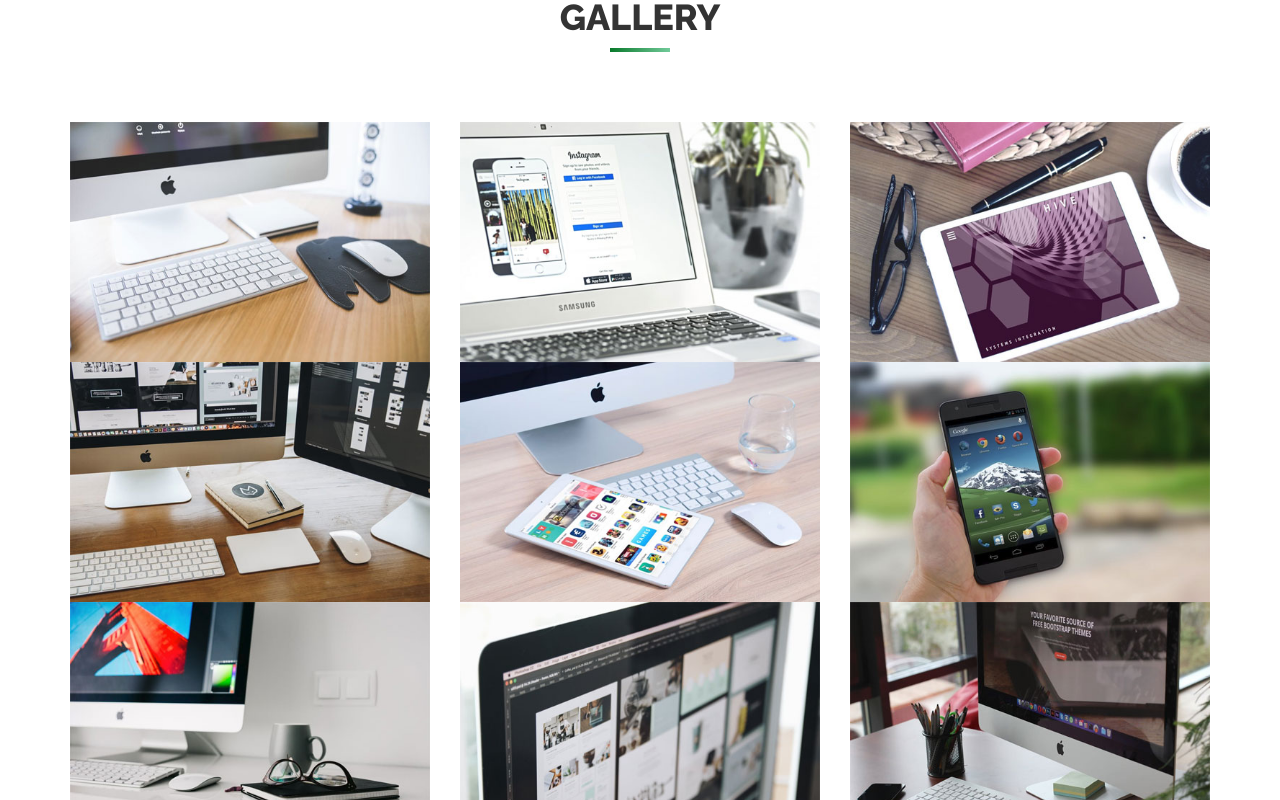
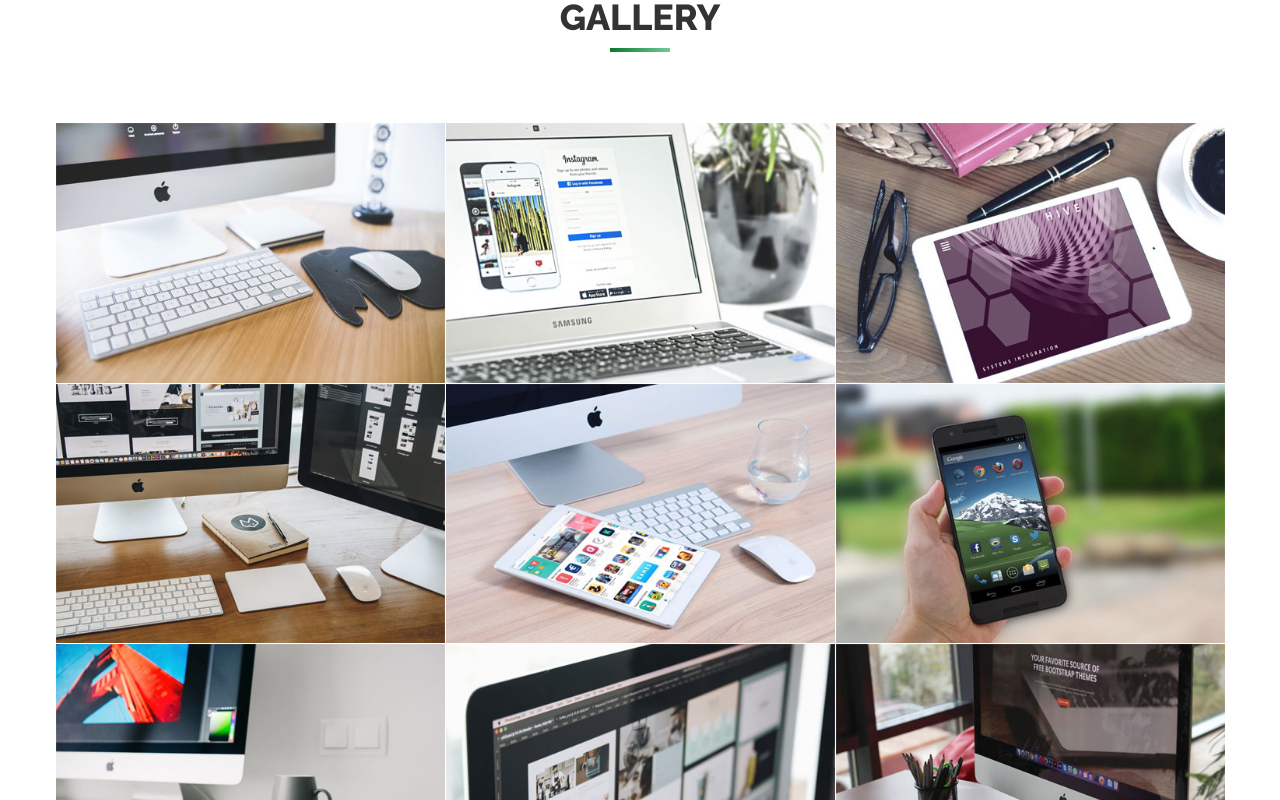
Before and after one commit to ofoe-fiergbor/joy-temple, a React (Create React App) app: page / in a window 1280 px wide. Shown: the part 3740-4540 px from the top of the page. Built offline with nearby package versions, Linux system fonts and the light colour scheme.

Commit message:
classname error

```diff
--- a/src/components/mini-gallery/MiniGallery.jsx
+++ b/src/components/mini-gallery/MiniGallery.jsx
@@ -41,11 +41,11 @@ function MiniGallery() {
 
         </div>
         <div className="row">
-        <div className="portfolio-items">
+        <div className="gallery-items">
         {
          images.map((image, index)=> (
           <div key={index} className="col-sm-6 col-md-4 col-lg-4">
-              <div className="portfolio-item">
+              <div className="gallery-item">
                 <div className="hover-bg">
                   <a
                     href={image.lg}
```
